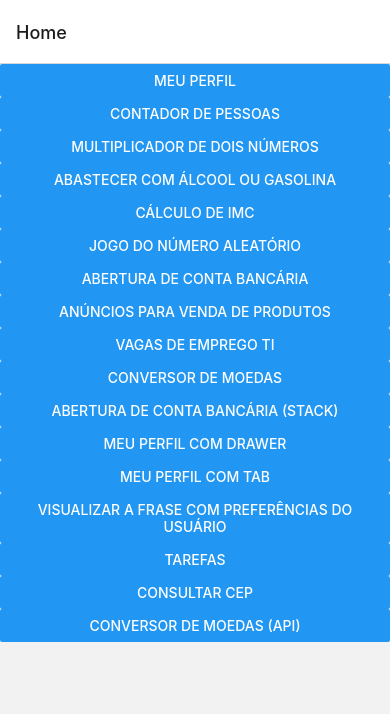
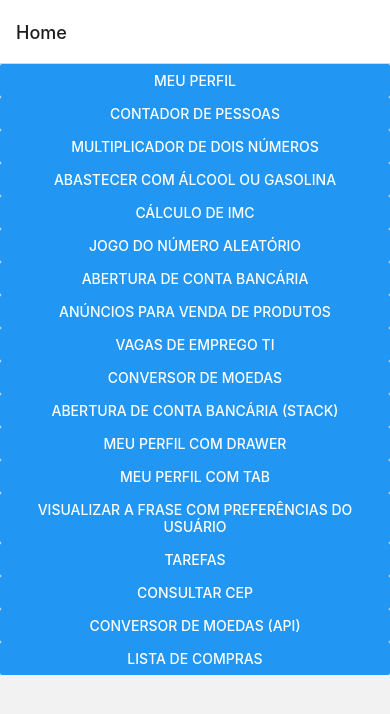
Before and after one commit to hotel-eme/tp-web, a React Native app: screen / in a window 390 px wide. Shown: the top 714 px of the page. Built offline with nearby package versions, Linux system fonts and the light colour scheme.

Commit message:
Inclui conexão com lista de compras

```diff
--- a/App.js
+++ b/App.js
@@ -19,6 +19,8 @@ import { VisualizacaoFraseScreen } from "./src/screens/14.VisualizacaoFrase";
 import { TarefasScreen } from "./src/screens/15.Tarefas";
 import { MeuCepScreen } from "./src/screens/17.ConsultaCep";
 import { ConversorMoedasApiScreen } from "./src/screens/19.ConversorMoedasApi"
+import { ListaComprasScreen} from "./src/screens/16.ListaCompras"
+//ListaComprasScreen
 
 const Stack = createNativeStackNavigator();
 
@@ -42,6 +44,7 @@ function HomeScreen(props) {
       <Button title="Tarefas" onPress={function () { props.navigation.navigate('Tarefas') }} />
       <Button title="Consultar CEP" onPress={function () { props.navigation.navigate('Consultar CEP') }} />
       <Button title="Conversor de Moedas (API)" onPress={function () { props.navigation.navigate("Conversor de Moedas (API)")}} />
+      <Button title="Lista de Compras" onPress={function () { props.navigation.navigate("Lista de Compras")}} />
     </View>
   );
 }
@@ -68,6 +71,7 @@ export default function App() {
         <Stack.Screen name="Tarefas" component={TarefasScreen} />
         <Stack.Screen name="Consultar CEP" component={MeuCepScreen} />
         <Stack.Screen name="Conversor de Moedas (API)" component={ConversorMoedasApiScreen} />
+        <Stack.Screen name="Lista de Compras" component={ListaComprasScreen} />
       </Stack.Navigator>
     </NavigationContainer>
   );
```
